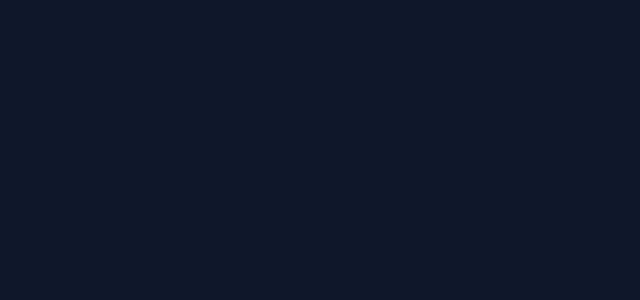
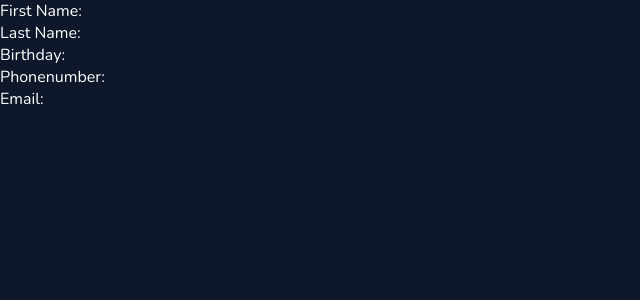
Before and after one commit to mengzhuou/BizWeb, a React (Create React App) app in the folder Frontend/frontend/: page /displayClient/1 in a window 1280 px wide. Shown: the top 300 px of the page, without its empty margins (0-640 px from the left). Built offline with nearby package versions, Linux system fonts and the light colour scheme; no server answers.

Commit message:
fix: information label

```diff
--- a/Frontend/frontend/package.json
+++ b/Frontend/frontend/package.json
@@ -14,6 +14,7 @@
     "react-redux": "^8.1.2",
     "react-router-dom": "^6.15.0",
     "react-scripts": "5.0.1",
+    "react-toastify": "^9.1.3",
     "redux": "^4.2.1",
     "web-vitals": "^2.1.4"
   },
--- a/Frontend/frontend/src/components/DisplayClient.js
+++ b/Frontend/frontend/src/components/DisplayClient.js
@@ -18,6 +18,9 @@ const DisplayClient = () => {
         console.log(response.data);
         const { firstName, lastName, birthday, phoneNumber, email, gender } =
           response.data.clientFound;
+        const type = typeof birthday;
+
+        console.log(type);
 
         setFirstName(firstName);
         setLastName(lastName);
@@ -25,7 +28,6 @@ const DisplayClient = () => {
         setPhoneNumber(phoneNumber);
         setEmail(email);
         setGender(gender);
-        console.log(clientId);
       })
       .catch((error) => {
         console.log(error);
@@ -34,13 +36,11 @@ const DisplayClient = () => {
 
   return (
     <div>
-      <p>{firstName}</p>
-      <p>{lastName}</p>
-      <p>{birthday}</p>
-      <p>{birthday}</p>
-      <p>{phoneNumber}</p>
-      <p>{email}</p>
-      <p>{gender}</p>
+      <div>First Name: {firstName}</div>
+      <div>Last Name: {lastName}</div>
+      <div>Birthday: {birthday}</div>
+      <div>Phonenumber: {phoneNumber}</div>
+      <div>Email: {email}</div>
     </div>
   );
 };
```
Also changed, not shown: Frontend/frontend/tailwind.config.js (added, +8 -0 lines), 1 other file (tests, documents, lock files or other folders).
